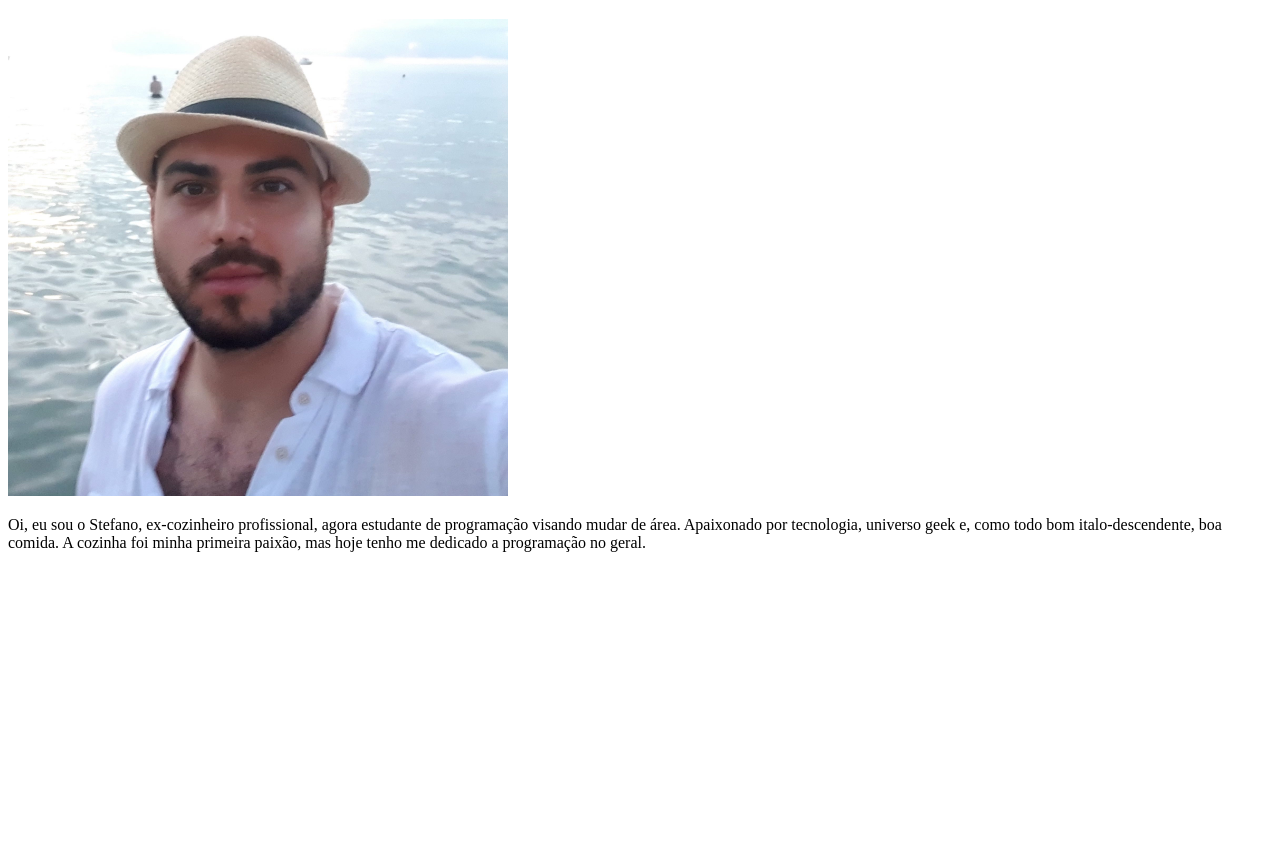
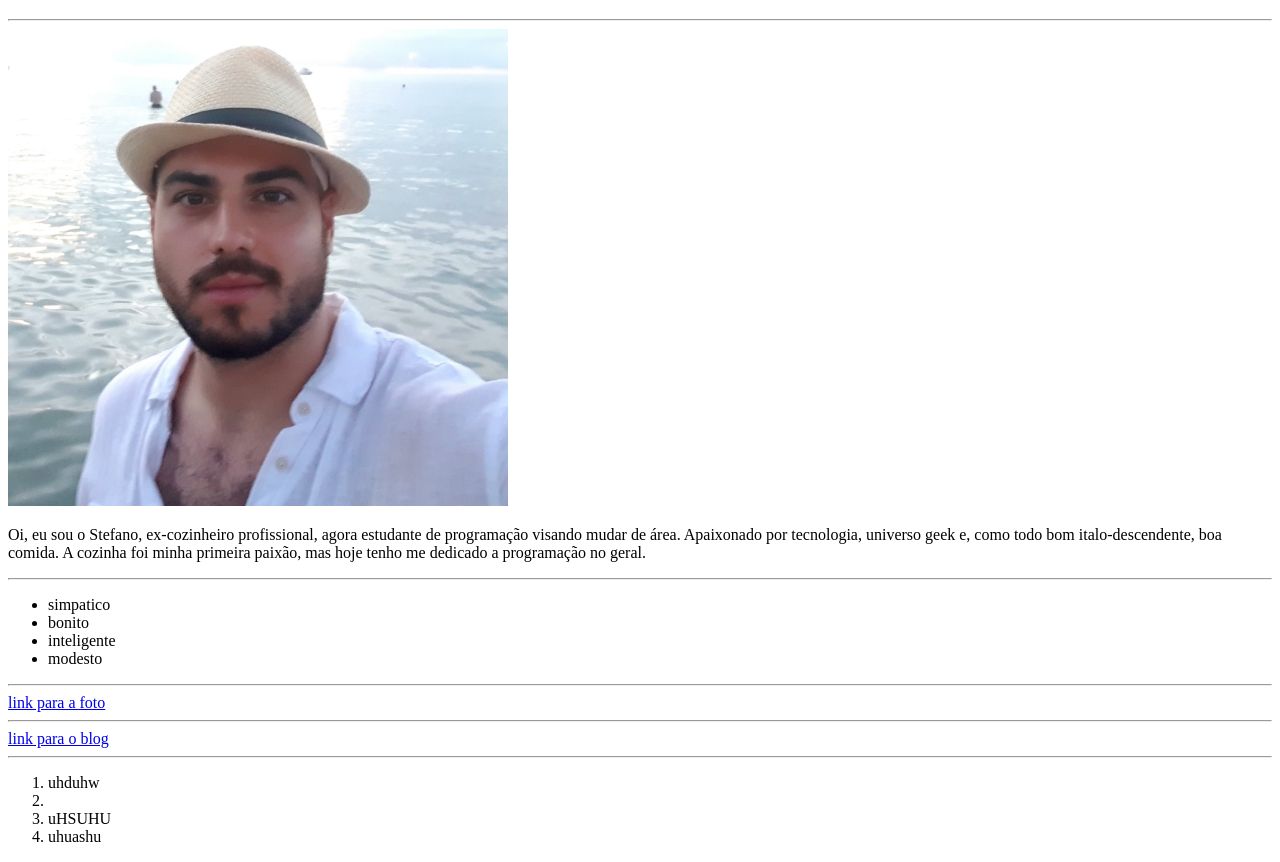
Before and after one commit to StefanoMalaussena/stefanomalaussena.github.io, a plain HTML site: page index.html in a window 1280 px wide. Shown: the part 61-923 px from the top of the page. Before the commit the page ends 800 px from the top, so only its background shows below. Drawn offline with Linux system fonts and the light colour scheme.

Commit message:
C3 - Adiciona lista de qualidades, link local da foto, link blog

```diff
--- a/index.html
+++ b/index.html
@@ -7,11 +7,34 @@
     <title>Portfólio Malaussena</title>
 </head>
 <h1>Stefano Malaussena</h1>
+<hr>
 
 <img src="imagens/20200101_045155.jpg" alt="Stefano Malaussena" width="500">
 
 <p>Oi, eu sou o Stefano, ex-cozinheiro profissional, agora estudante de programação visando mudar de área. Apaixonado por tecnologia, universo geek e, como todo bom italo-descendente, boa comida. A cozinha foi minha primeira paixão, mas hoje tenho me dedicado a programação no geral.</p>
+<hr>
 
+<ul>
+    <li>simpatico</li>
+    <li>bonito</li>
+    <li>inteligente</li>
+    <li>modesto</li>
+</ul>
+<hr>
+
+<a href="imagens/20200101_045155.jpg">link para a foto</a>
+<hr>
+
+<a href="http:www.google.com" target="_blank"> link para o blog</a>
+<hr>
+
+<ol>
+
+<li>uhduhw<li>
+<li>uHSUHU</li>
+<li>uhuashu</li>
+
+</ol>
 <body>
 
 </body>
```
